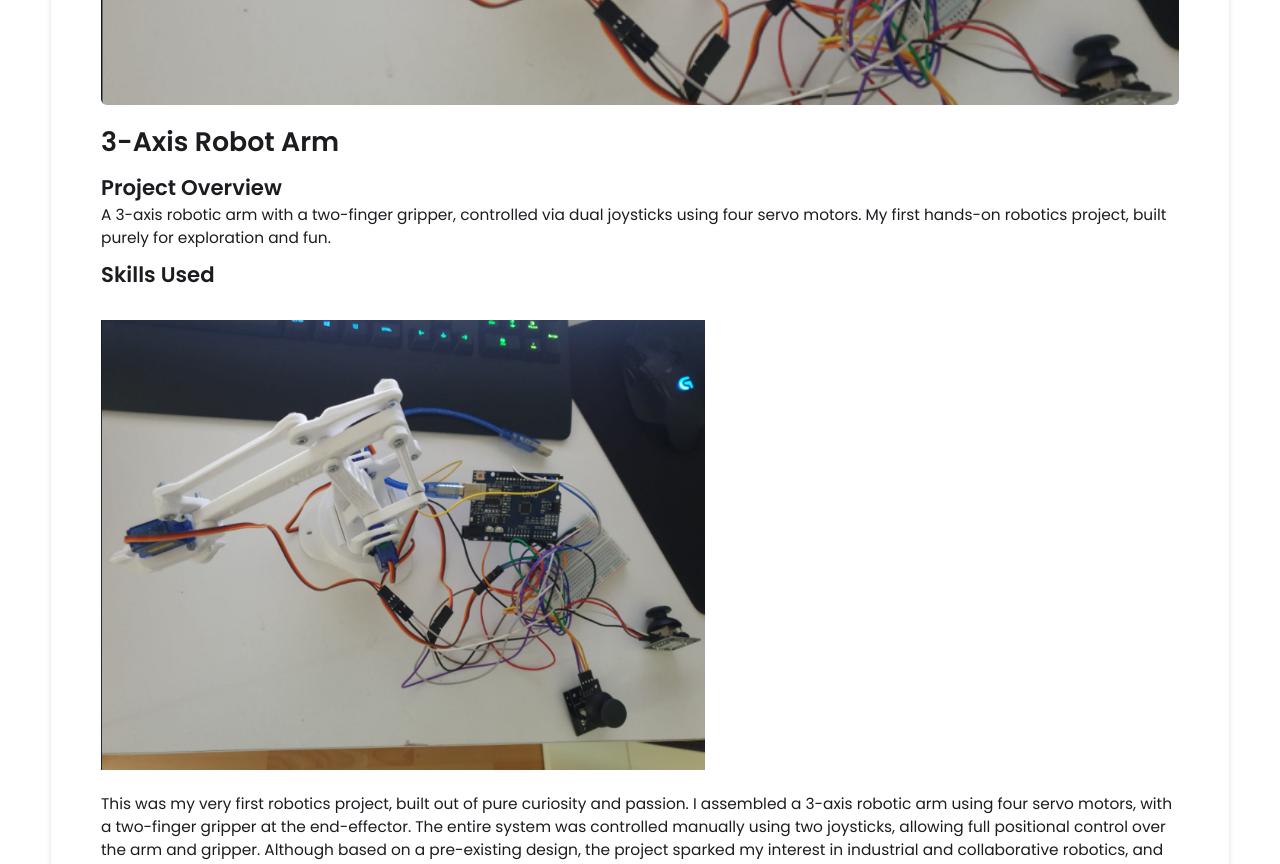
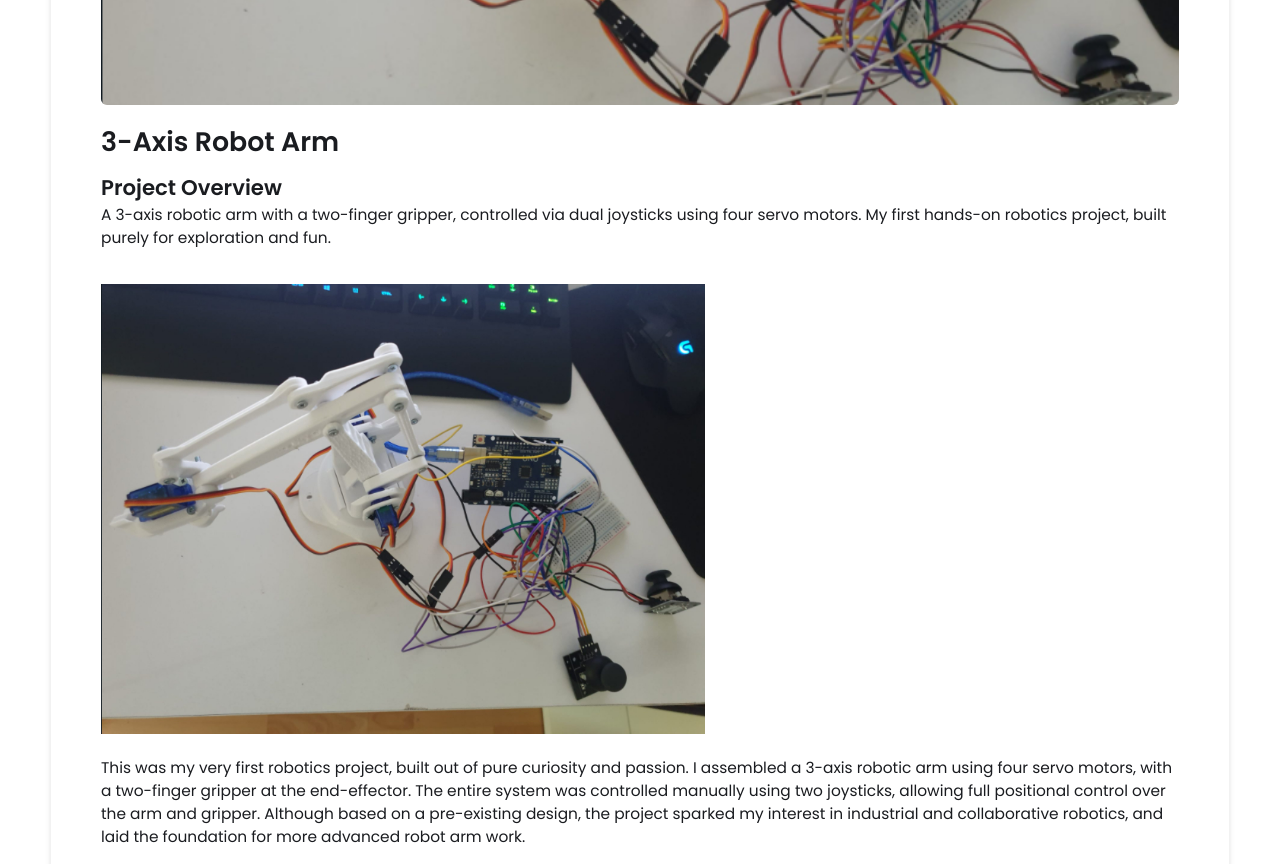
Before and after one commit to KayaUK/Kayauk.github.io, a Jekyll site: the page built from _projects/4-axis Robot Arm/index.md, in a window 1280 px wide and 900 px high, scrolled down 385 px, cut to the strip 0-864 px from the top of the window. Built offline with Jekyll 4.4.1, drawn with Linux system fonts in a browser that asks for light colours.

Commit message:
Update post.html

```diff
--- a/_layouts/post.html
+++ b/_layouts/post.html
@@ -19,7 +19,7 @@ layout: wrapper
             <p>{{ page.description }}</p>
         </div>
         <div class="skills-card">
-            <h2>Skills Used</h2>
+
             <div class="skills-list">
                 {% for skill in page.skills %}
                 <span class="skill">{{ skill }}</span>
```
